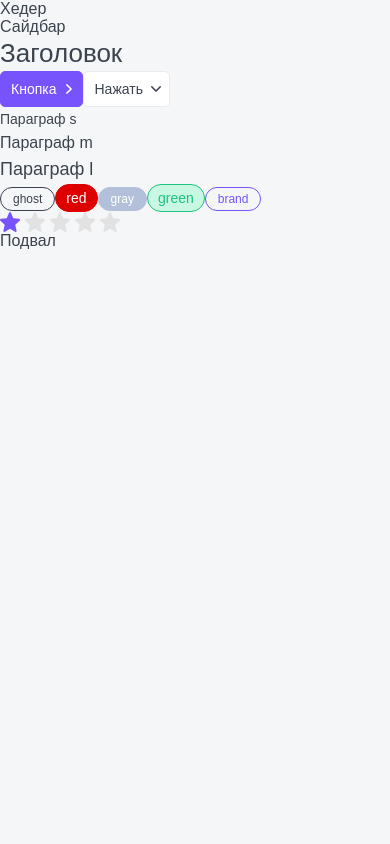
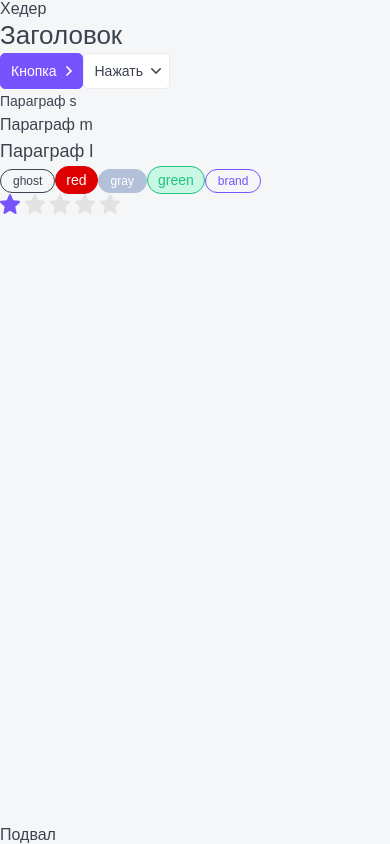
Before and after one commit to dwd0497/nextjs-ts, a Next.js app: page / in a window 390 px wide. Built offline with nearby package versions, Linux system fonts and the light colour scheme; a web font is replaced by a local one.

Commit message:
* Добавлены базовые стили разметки страницы

```diff
--- a/layout/Layout.tsx
+++ b/layout/Layout.tsx
@@ -1,18 +1,17 @@
 import React, { FunctionComponent } from 'react';
+import styles from "./layout.module.scss";
 import { Header } from "./Header/Header";
 import { Sidebar } from "./Sidebar/Sidebar";
 import { Footer } from "./Footer/Footer";
 
 const Layout = ({children}: {children: JSX.Element}) => {
   return (
-    <>
-      <Header />
-      <div>
-        <Sidebar />
-        <main>{children}</main>
-      </div>
-      <Footer />
-    </>
+    <div className={styles.app}>
+      <Header className={styles.app__header} />
+      <Sidebar className={styles.app__sidebar} />
+      <main className={styles.app__main}>{children}</main>
+      <Footer className={styles.app__footer} />
+    </div>
   );
 };
 
--- /dev/null
+++ b/layout/layout.module.scss
@@ -0,0 +1,46 @@
+.app {
+    display: grid;
+    grid-template-columns: auto 230px minmax(320px, 1200px) auto;
+    grid-template-areas:
+            '. header header .'
+            '. sidebar main .'
+            '. footer footer .';
+    grid-template-rows: auto 1fr auto;
+    height: 100vh;
+
+    &__header {
+        grid-area: header;
+        display: none;
+    }
+
+    &__sidebar {
+        grid-area: sidebar;
+        display: block;
+    }
+
+    &__main {
+        grid-area: main;
+    }
+
+    &__footer {
+        grid-area: footer;
+    }
+}
+
+@media (max-width: 768px) {
+    .app {
+        grid-template-columns: 1fr;
+        grid-template-areas:
+            'header'
+            'main'
+            'footer';
+
+        &__header {
+            display: block;
+        }
+
+        &__sidebar {
+            display: none;
+        }
+    }
+}
```
